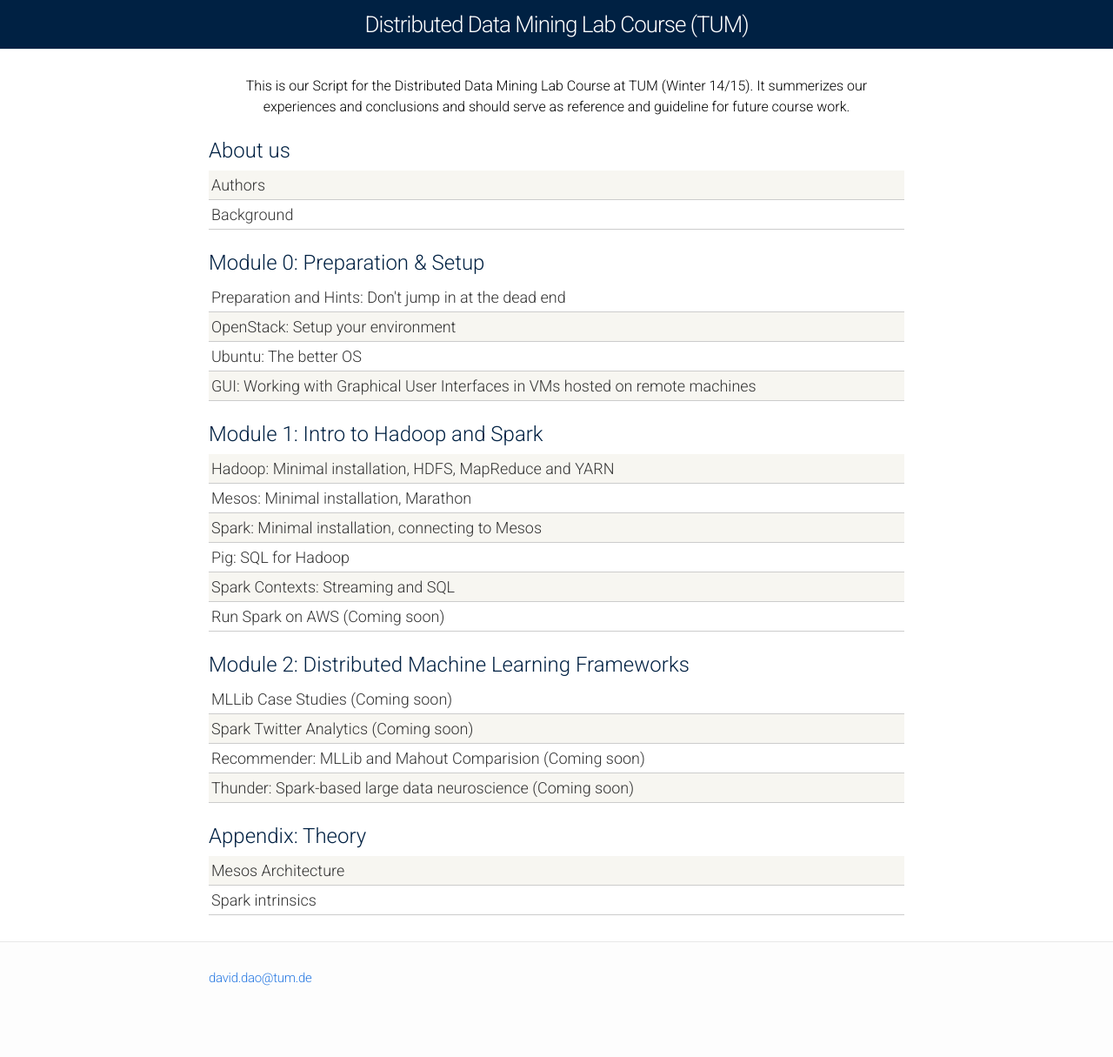
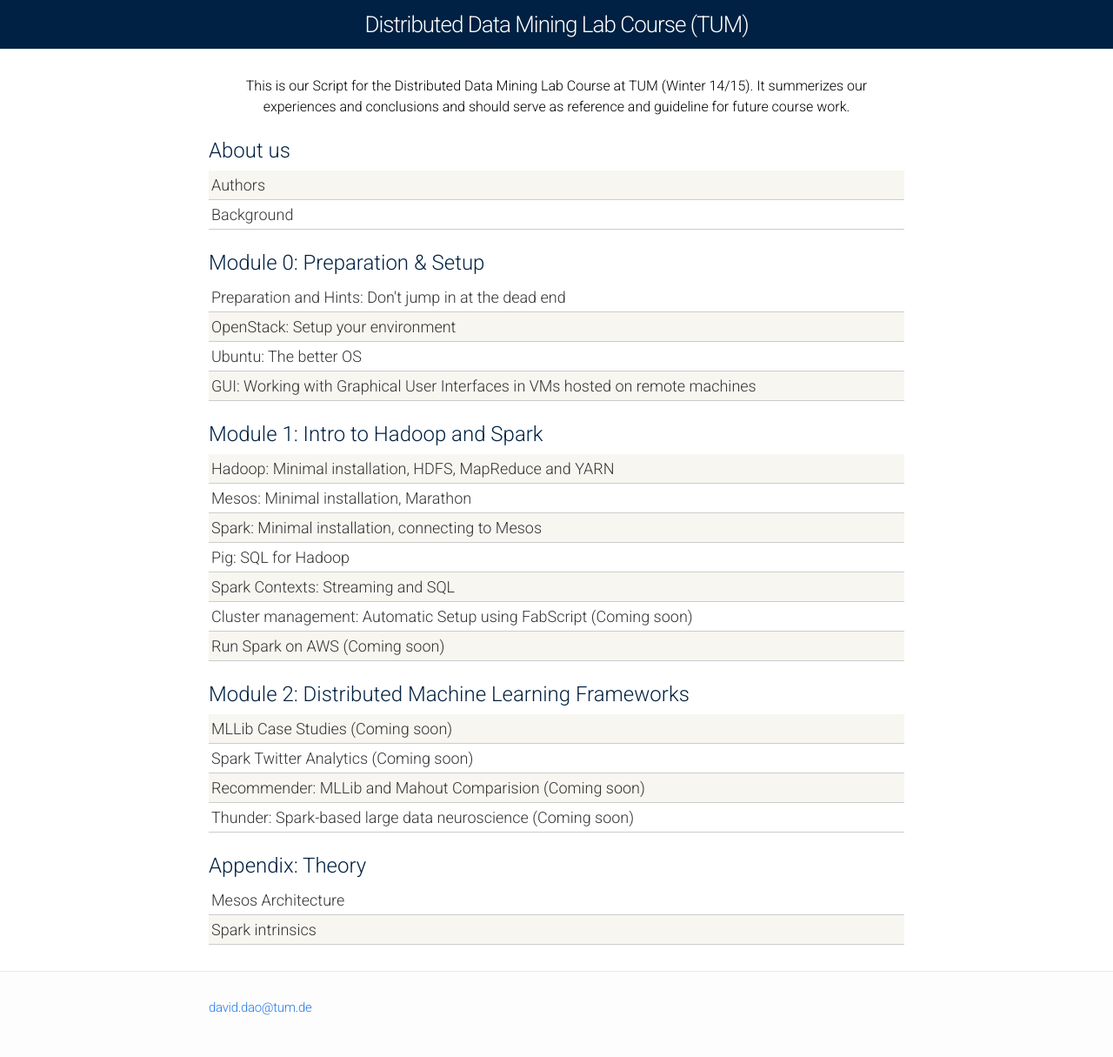
Before and after one commit to daviddao/ddm-script, a Jekyll site: the page built from index.html, in a window 1280 px wide. Shown: the whole page at 87% size. Built offline with Jekyll 4.4.1, drawn with Linux system fonts in a browser that asks for light colours; Markdown is read by kramdown in place of the engine named in the settings; before the commit the page ends 1181 px from its top, so only the background shows below that.

Commit message:
Update index.html

```diff
--- a/index.html
+++ b/index.html
@@ -83,6 +83,12 @@
     </div>
 
     <div class="materials-item">
+      <a href="fabscript/">
+        Cluster management: Automatic Setup using FabScript (Coming soon)
+      </a>
+    </div>
+
+    <div class="materials-item">
     <a href="aws/">
         Run Spark on AWS (Coming soon)
     </a>
```
